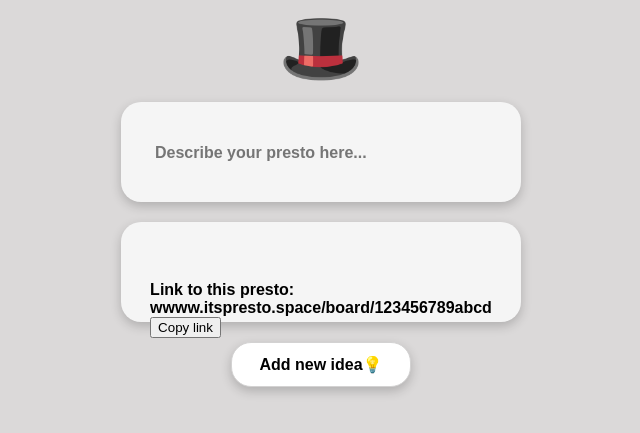
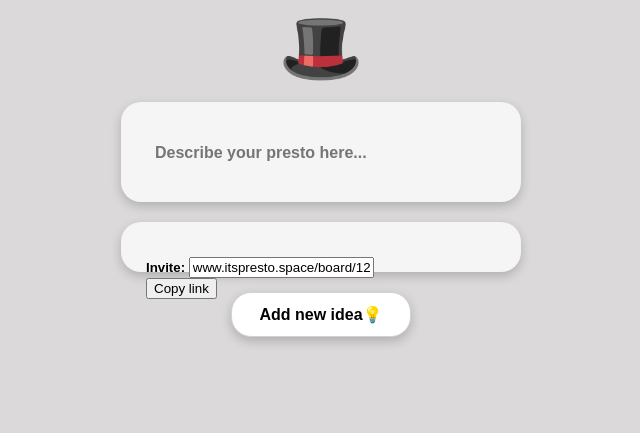
Before and after one commit to MichalMSlusarski/Presto, a Flask app: page /ideaboard in a window 1280 px wide. Shown: the top 433 px of the page, without its empty margins (319-959 px from the left). Run offline with Flask 2, Linux system fonts and the light colour scheme.

Commit message:
Trying to move button up

```diff
--- a/static/style_board.css
+++ b/static/style_board.css
@@ -105,3 +105,9 @@ body{
 .inter{
     font-weight: lighter;
 }
+.two{
+    height: 50px;
+}
+.box-about-title h5{
+    width: 350px;
+}
--- a/templates/ideaboard.html
+++ b/templates/ideaboard.html
@@ -23,10 +23,12 @@
         </div>
         <div class="main two">
             <div class="box box-about-title">
-                <h4>Link to this presto:
-                    <span class="session-link" id="session-link">wwww.itspresto.space/board/123456789abcd</span>
+                <h5>
+                    <div class="wrap">
+                    Invite: <input type="text" value="www.itspresto.space/board/12345678910abcdef" name="copy-link" id="copy-link">
+                    </div>
                     <button onclick="copyToClipboard()" id="copy-button">Copy link</button>
-                </h4>
+                </h5>
             </div>
         </div>
         <div class="box box-button">
--- a/templates/script.js
+++ b/templates/script.js
@@ -1,12 +1,12 @@
 function copyToClipboard() {
-    var copyText = document.getElementById("session-link");
+    var copyText = document.getElementById("copy-link");
 
     copyText.select();
     copyText.setSelectionRange(0, 99999);
 
     navigator.clipboard.writeText(copyText.value);
 
-    alert("Copied the text: " + copyText.value);
+    //alert("Copied the text: " + copyText.value);
 
     var tooltip = document.getElementById("copy-button");
 
```
